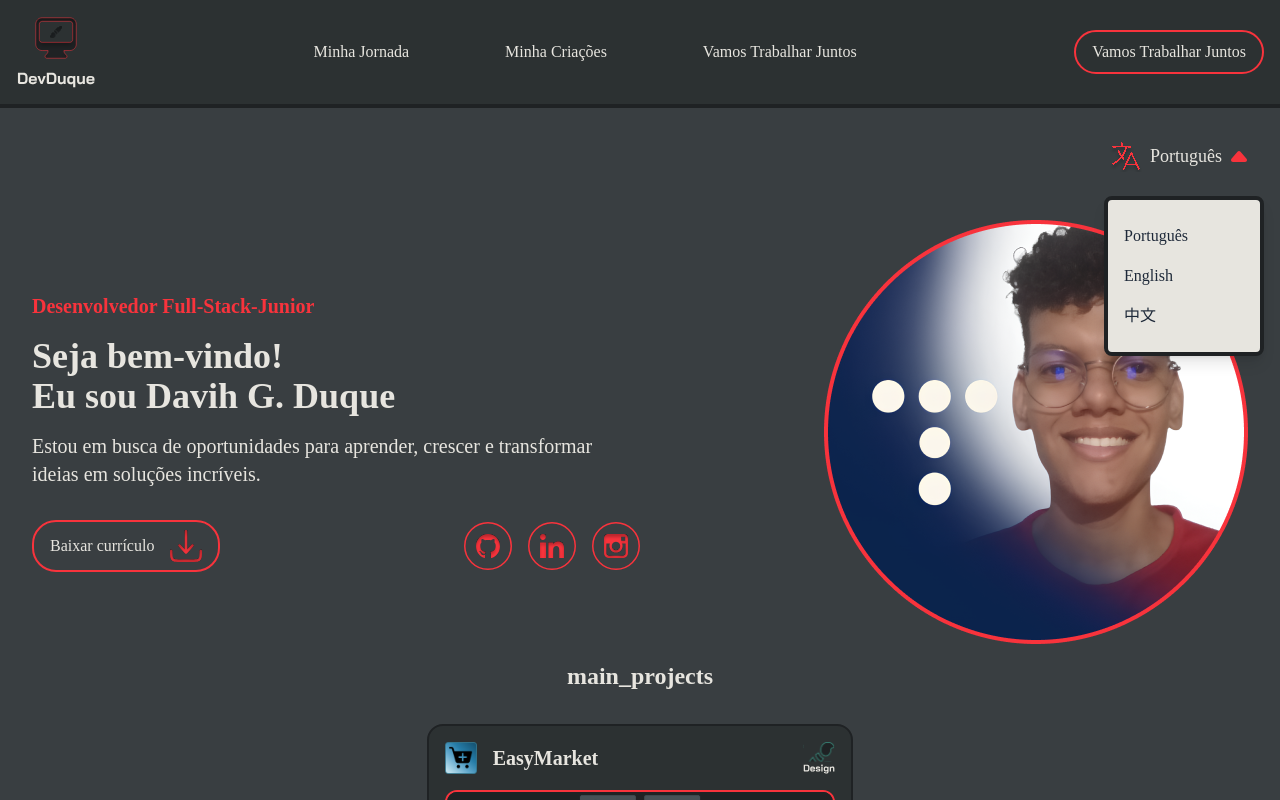
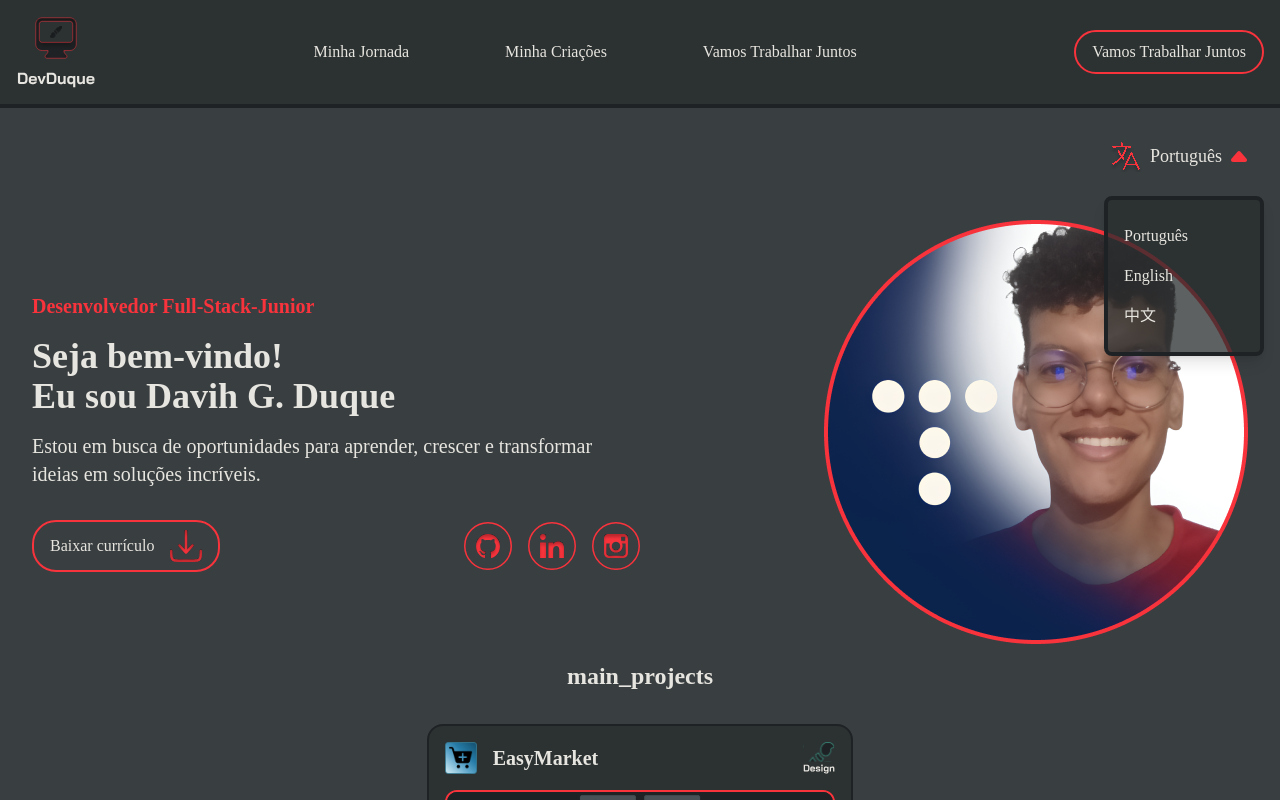
Before and after one commit to DevDuque/portfolio, a React (Vite) app in the folder web/: page / in a window 1280 px wide. Both pictures are taken after a click on the button "Português". Shown: the top 800 px of the page. Built offline with nearby package versions, Linux system fonts and the light colour scheme.

Commit message:
Style: Add usage of the secondary font in Card component

```diff
--- a/web/src/components/Card.tsx
+++ b/web/src/components/Card.tsx
@@ -98,7 +98,7 @@ export default function Card({
 
           {/* Description */}
           <div className="flex flex-col items-center justify-center absolute bottom-0 w-full h-1/2  bg-background opacity-70 z-30 border-t-4 border-black">
-            <p className="text-justify p-2 text-sm font-semibold h-7/10 overflow-hidden text-ellipsis whitespace-normal break-words">
+            <p className="text-justify p-2 text-sm font- h-7/10 font-secondary font-semibold overflow-hidden text-ellipsis whitespace-normal break-words">
               {description}
             </p>
           </div>
@@ -106,7 +106,6 @@ export default function Card({
 
         {/* Tech Icons Section & Button */}
         <div className="flex justify-between items-center mt-auto">
-          {/* Renderiza os ícones das tecnologias */}
           <div className="flex gap-4">
             {tech.map((techName) =>
               techIcons[techName] ? (
@@ -122,7 +121,7 @@ export default function Card({
           </div>
 
           <button
-            className="text-md py-2 px-8 border-2 border-primary rounded-3xl"
+            className="text-md font-bold py-2 px-8 border-2 border-primary rounded-3xl"
             onClick={() => (window.location.href = link)}
           >
             Saiba Mais
--- a/web/src/components/LanguageSelector.tsx
+++ b/web/src/components/LanguageSelector.tsx
@@ -8,20 +8,19 @@ import LanguageImage from "../assets/icons/language_tag.svg";
 
 function LanguageSelector() {
   const { i18n } = useTranslation();
-  const [isOpen, setIsOpen] = useState(false); // Controla a visibilidade do dropdown
+  const [isOpen, setIsOpen] = useState(false);
 
   const handleToggleDropdown = () => {
-    setIsOpen(!isOpen); // Alterna a visibilidade do dropdown
+    setIsOpen(!isOpen);
   };
 
   const handleChangeLanguage = (lang: string | undefined) => {
     i18n.changeLanguage(lang);
-    setIsOpen(false); // Fecha o dropdown após selecionar o idioma
+    setIsOpen(false);
   };
 
   return (
     <div className="relative inline-block">
-      {/* O botão de idioma com o triângulo (seta) */}
       <button
         onClick={handleToggleDropdown}
         className="flex items-center gap-2 p-4 border-primary rounded-lg text-lg focus:outline-none"
@@ -42,27 +41,29 @@ function LanguageSelector() {
         />
       </button>
 
-      {/* Dropdown com as opções de idioma */}
       {isOpen && (
-        <div className="absolute right-0 mt-2 py-4 w-40 bg-main-text shadow-lg rounded-lg border-4 border-stroke">
+        <div
+          className="absolute right-0 mt-2 py-4 w-40 bg-background-components
+         shadow-lg rounded-lg border-4 border-stroke"
+        >
           <ul>
             <li
               onClick={() => handleChangeLanguage("pt")}
-              className="px-4 py-2 text-gray-800 cursor-pointer hover:bg-gray-200"
+              className="px-4 py-2 text-main-text cursor-pointer hover:bg-stroke transition-colors"
             >
               Português
             </li>
 
             <li
               onClick={() => handleChangeLanguage("en")}
-              className="px-4 py-2 text-gray-800 cursor-pointer hover:bg-gray-200"
+              className="px-4 py-2 text-main-text cursor-pointer hover:bg-stroke transition-colors"
             >
               English
             </li>
 
             <li
               onClick={() => handleChangeLanguage("en")}
-              className="px-4 py-2 text-gray-800 cursor-pointer hover:bg-gray-200"
+              className="px-4 py-2 text-main-text cursor-pointer hover:bg-stroke transition-colors"
             >
               中文
             </li>
--- a/web/src/global.css
+++ b/web/src/global.css
@@ -6,7 +6,7 @@ body {
 
   background-color: var(--color-background);
 
-  font-family: "Asap";
+  font-family: "Bai Jamjuree";
   color: var(--color-main-text);
 }
 
--- a/web/src/pages/HomePage.tsx
+++ b/web/src/pages/HomePage.tsx
@@ -85,7 +85,7 @@ function HomePage() {
             logo={EasyMarketLogo}
             image={EasyMarketImage}
             description={
-              <div>
+              <div className="h-full">
                 {/* {t("easy_description")} */}
                 Minha atuação no EasyMarket foi focada no aprimoramento do
                 design e na experiência do usuário (UI e UX).
@@ -108,7 +108,7 @@ function HomePage() {
 
         <div className="flex justify-center">
           <button
-            className="text-xl py-2 px-8 border-2 border-primary rounded-3xl m-4
+            className="text-xl font-bold py-2 px-8 border-2 border-primary rounded-3xl m-4
           "
           >
             Ver Mais
```
